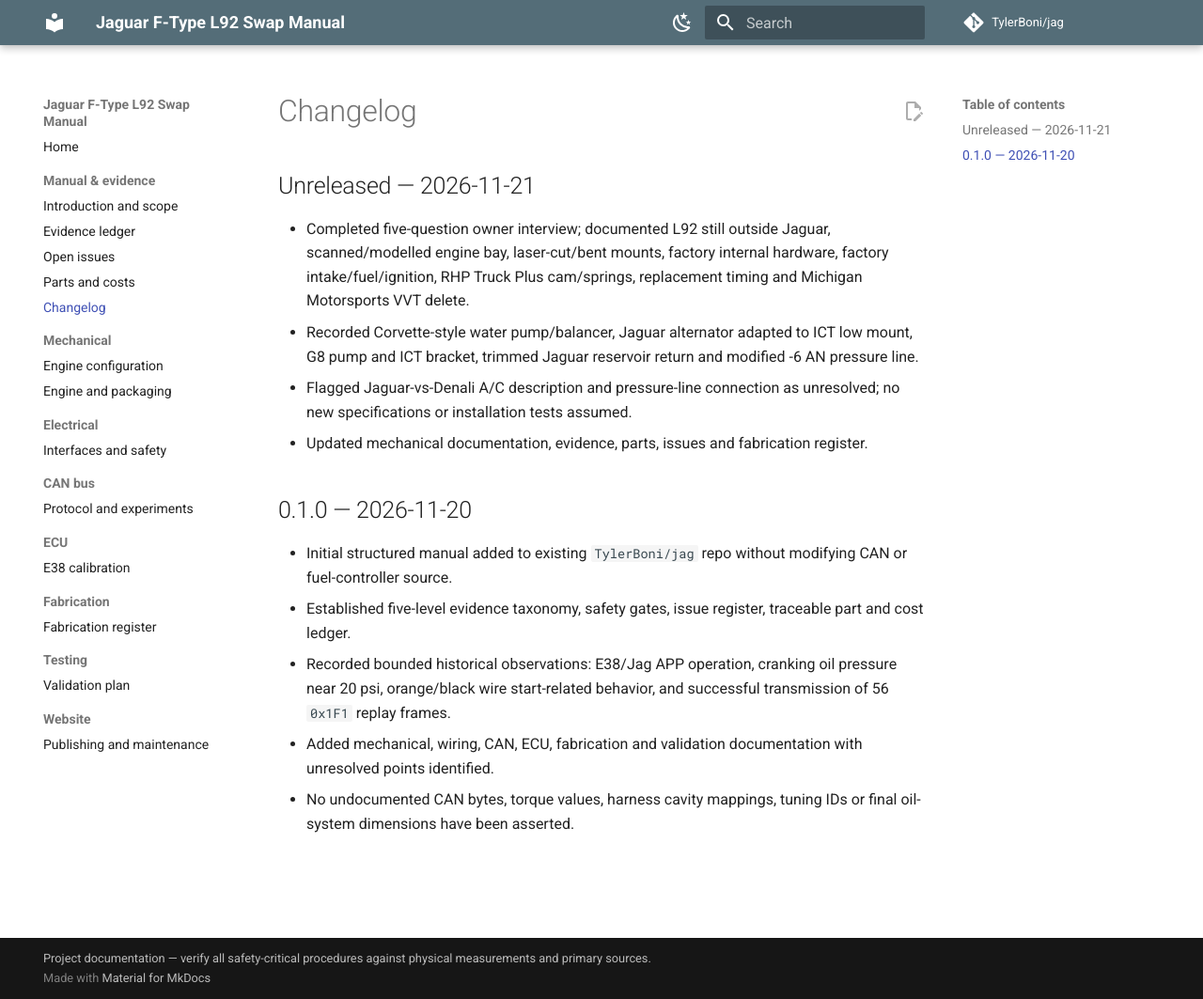
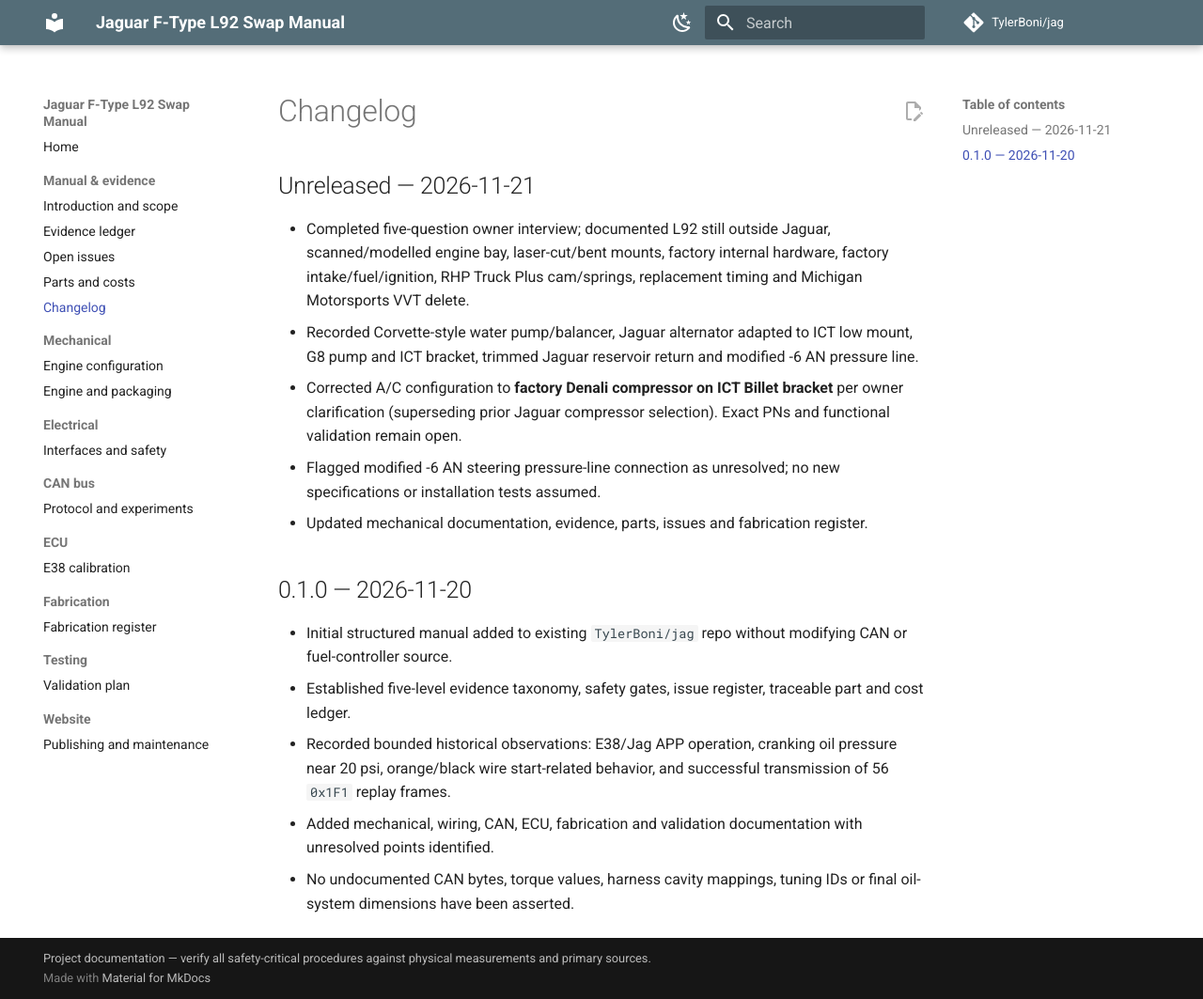
Before and after one commit to TylerBoni/jag, an MkDocs documentation site: the page built from build-manual/CHANGELOG.md, in a window 1280 px wide and 1063 px high. Shown: the whole window at 94% size. Built offline with MkDocs 1.6.1 and Material for MkDocs 9.7.7, drawn with Linux system fonts in a browser that asks for light colours; comment, search, counter and statistics services are not loaded.

Commit message:
docs(engine): correct A/C compressor to factory Denali unit

```diff
--- a/build-manual/CHANGELOG.md
+++ b/build-manual/CHANGELOG.md
@@ -4,7 +4,8 @@
 
 - Completed five-question owner interview; documented L92 still outside Jaguar, scanned/modelled engine bay, laser-cut/bent mounts, factory internal hardware, factory intake/fuel/ignition, RHP Truck Plus cam/springs, replacement timing and Michigan Motorsports VVT delete.
 - Recorded Corvette-style water pump/balancer, Jaguar alternator adapted to ICT low mount, G8 pump and ICT bracket, trimmed Jaguar reservoir return and modified -6 AN pressure line.
-- Flagged Jaguar-vs-Denali A/C description and pressure-line connection as unresolved; no new specifications or installation tests assumed.
+- Corrected A/C configuration to **factory Denali compressor on ICT Billet bracket** per owner clarification (superseding prior Jaguar compressor selection). Exact PNs and functional validation remain open.
+- Flagged modified -6 AN steering pressure-line connection as unresolved; no new specifications or installation tests assumed.
 - Updated mechanical documentation, evidence, parts, issues and fabrication register.
 
 ## 0.1.0 — 2026-11-20
```
